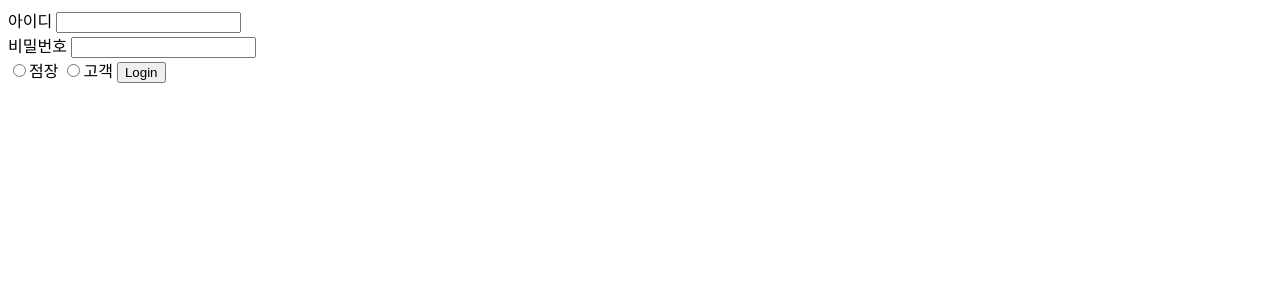
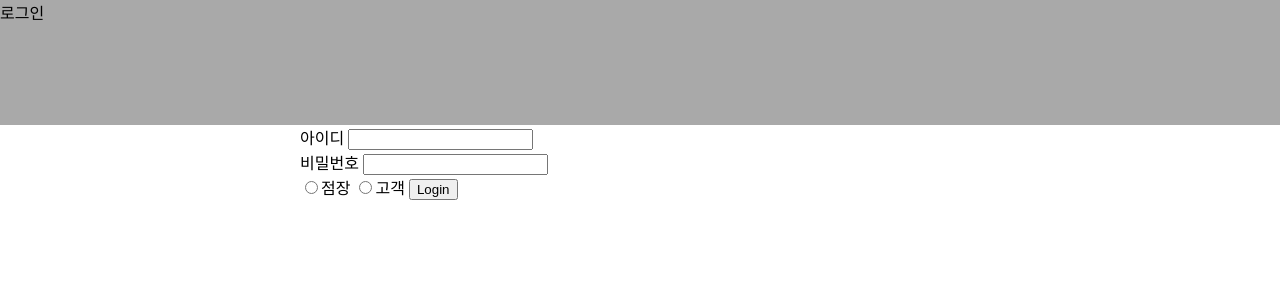
Before and after one commit to mongtons/NoWaiting_Flask, a Flask app: page / in a window 1280 px wide. Shown: the top 300 px of the page. Run offline with Flask 2, Linux system fonts and the light colour scheme.

Commit message:
create new css

```diff
--- /dev/null
+++ b/application/pybo/static/css/Nowaiting_css.css
@@ -0,0 +1,8 @@
+body {
+    margin: 0px;
+}
+#header {
+    width: 100%;
+    height: 125px;
+    background-color: darkgrey;
+}
--- a/application/pybo/templates/index.html
+++ b/application/pybo/templates/index.html
@@ -15,6 +15,9 @@
     <link href="/static/css/bootstrap.min.css" rel="stylesheet">
     <!-- Custom styles for this template -->
     <link href="/static/css/starter-template.css" rel="stylesheet">
+    <style>
+
+    </style>
   </head>
   <body>
     <nav class="navbar navbar-inverse navbar-fixed-top">
--- a/application/pybo/templates/login.html
+++ b/application/pybo/templates/login.html
@@ -1,9 +1,14 @@
 <!DOCTYPE html>
 <html lang="en">
     <head>
-
+        <meta charset="utf-8">
+        <link href="/static/css/Nowaiting_css.css" rel="stylesheet">
     </head>
     <body>
+        <div id="header">
+            로그인
+        </div>
+        <div class="login_box" style="margin-left: 300px">
             <form>
                 아이디 <input type="text" id="userid"><br>
                 비밀번호 <input type="password" id="pwd" minlength="8"><br>
@@ -11,5 +16,6 @@
                 <input type="radio" name="grade" value="customer">고객
                 <input type="submit" value="Login">
             </from>
+        </div>
     </body>
 </html>
```
Lines whose indentation alone changed are shown as unchanged.
